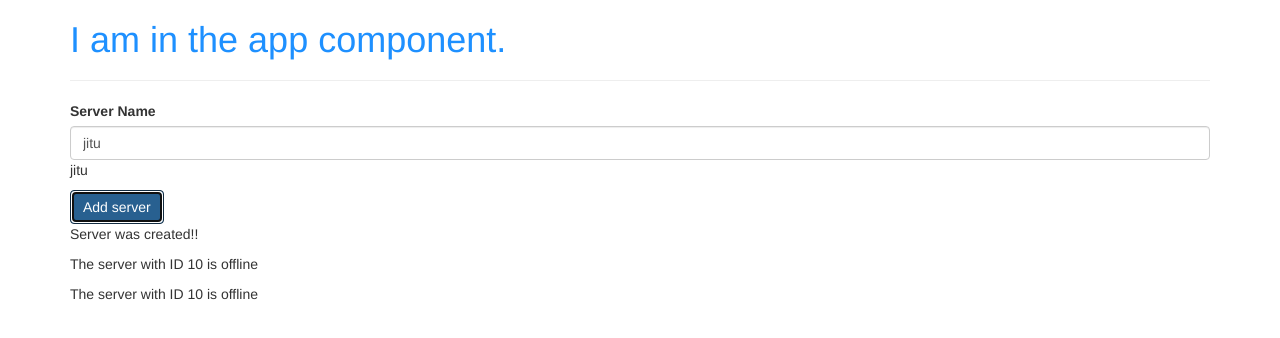
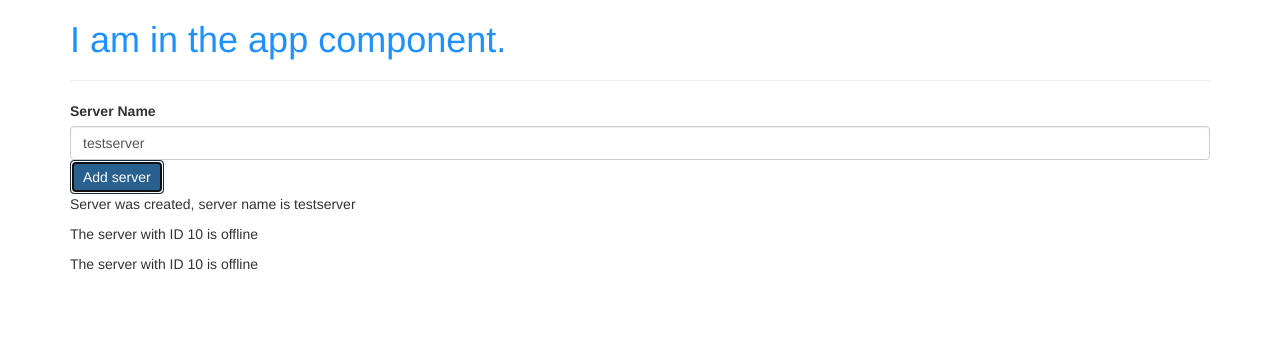
Before and after one commit to jitendrajangid45/angularTraining, an Angular app: page / in a window 1280 px wide. Both pictures are taken after a click on the button "Add server". Shown: the top 338 px of the page. Built offline with nearby package versions, Linux system fonts and the light colour scheme.

Commit message:
using ngIf directiveto output data conditionally

```diff
--- a/src/app/servers/servers.component.html
+++ b/src/app/servers/servers.component.html
@@ -9,10 +9,11 @@
     class="form-control"
     [(ngModel)]="serverName">
 
-<p>{{ serverName }}</p>
+<!-- <p>{{ serverName }}</p> -->
 
 <button class="btn btn-primary" [disabled]="!allowNewServer" (click)="onCreateServer()">Add server</button>
 <!-- <p [innerText]="allowNewServer"></p> -->
-<p>{{serverCreationStatus}}</p>
+<!-- <p>{{serverCreationStatus}}</p> -->
+<p *ngIf="serverCreated">Server was created, server name is {{serverName}}</p>
 <app-server></app-server>
 <app-server></app-server>
--- a/src/app/servers/servers.component.ts
+++ b/src/app/servers/servers.component.ts
@@ -13,7 +13,8 @@ import { Component, OnInit } from '@angular/core';
 export class ServersComponent implements OnInit {
   allowNewServer = false;
   serverCreationStatus = 'No server was created!';
-  serverName = "jitu";
+  serverName = "testserver";
+  serverCreated = false;
 
   constructor() {
     setTimeout(()=>{
@@ -25,7 +26,8 @@ export class ServersComponent implements OnInit {
   }
 
   onCreateServer(){
-    this.serverCreationStatus = 'Server was created!!';
+    this.serverCreated = true;
+    this.serverCreationStatus = 'Server was created and name is '+this.serverName;
   }
 
   onUpdateServerName(event:Event){
```
